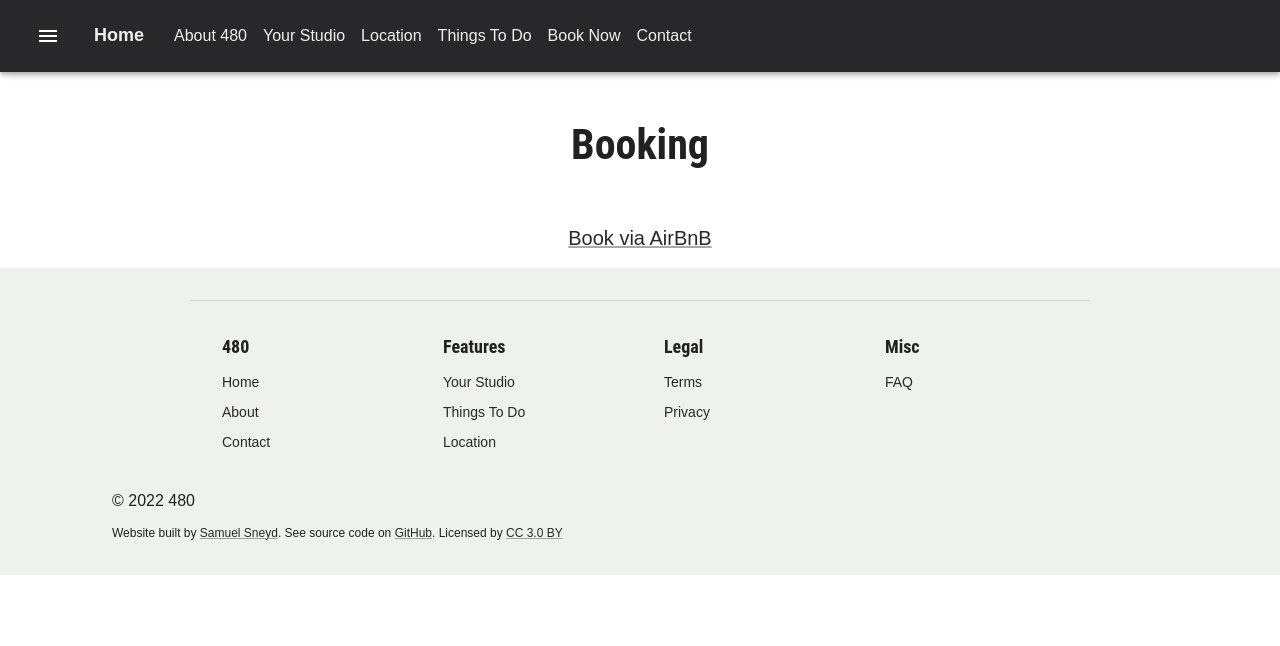
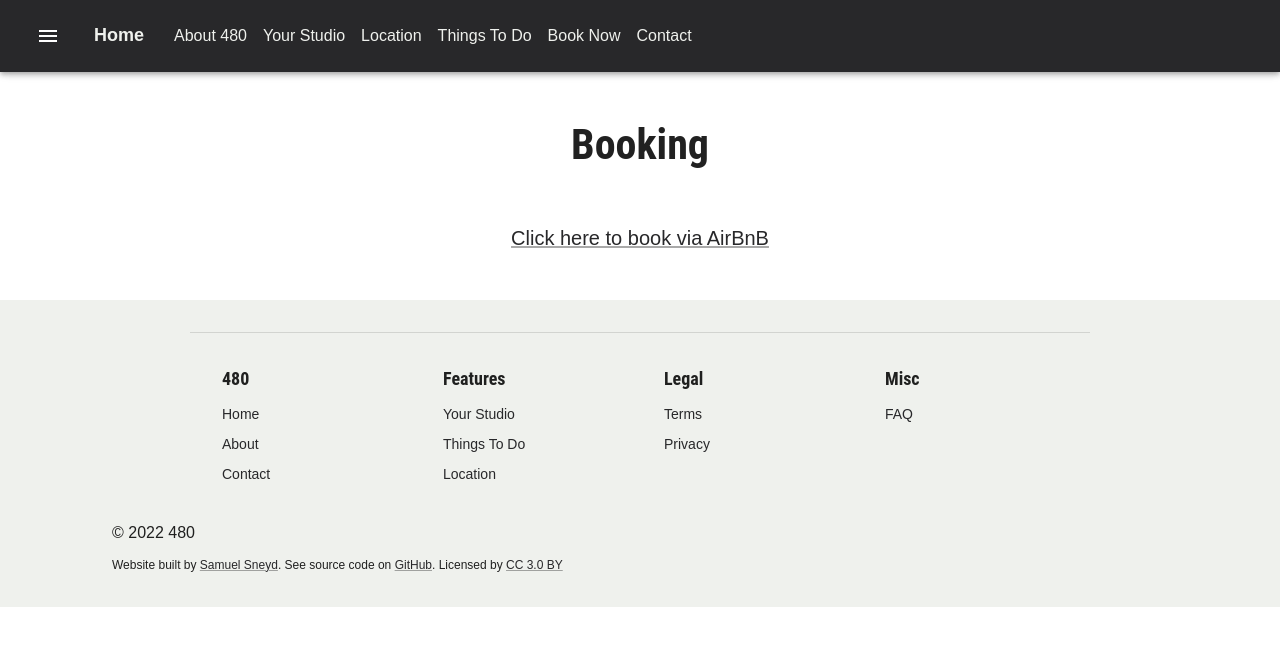
Before and after one commit to samuelsneyd/480, a React (Vite) app: page /#/book in a window 1280 px wide. Shown: the top 646 px of the page. Built offline with nearby package versions, Linux system fonts and the light colour scheme.

Commit message:
Update booking page link

```diff
--- a/src/components/ResponsiveAppBar/ResponsiveAppBar.tsx
+++ b/src/components/ResponsiveAppBar/ResponsiveAppBar.tsx
@@ -22,7 +22,7 @@ const pages = [
   },
   {
     title: 'Book Now',
-    href: config.bookingLink
+    href: '/book/'
   },
   {
     title: 'Contact',
--- a/src/pages/BookingPage/BookingPage.tsx
+++ b/src/pages/BookingPage/BookingPage.tsx
@@ -7,12 +7,12 @@ const BookingPage = () => {
   return (
     <Container>
       <PageTitle title={'Booking'} />
-      <Typography variant={'h5'} sx={{ my: 2 }} align={'center'}>
+      <Typography variant={'h5'} sx={{ mt: 2, mb: 6 }} align={'center'}>
         <Link
           href={'https://www.airbnb.co.nz/rooms/737153204915599612'}
           target={'_blank'}
         >
-          {'Book via AirBnB'}
+          {'Click here to book via AirBnB'}
         </Link>
       </Typography>
     </Container>
```
